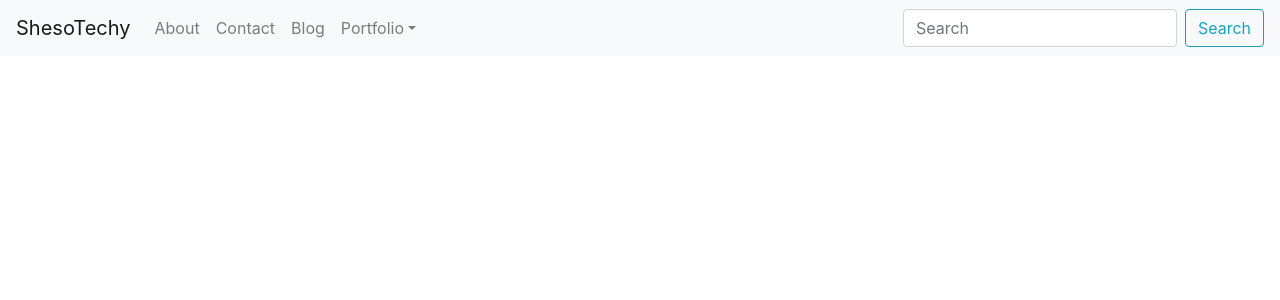
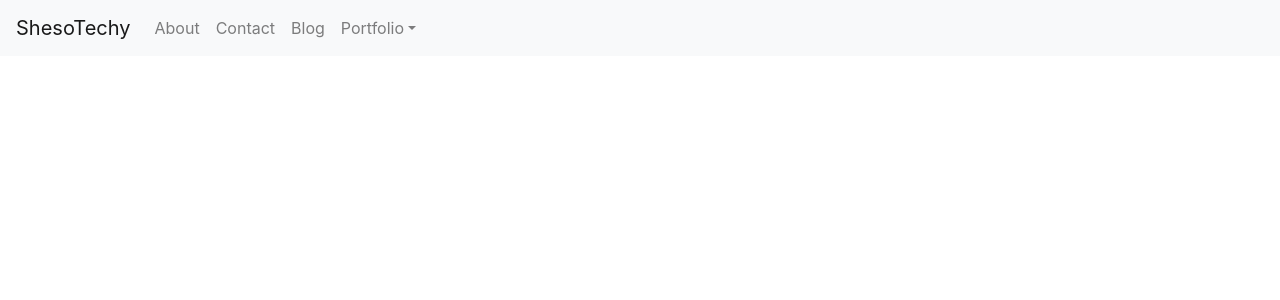
Before and after one commit to ksuares1/shesotechy, a React (Create React App) app in the folder shesotechy/: page / in a window 1280 px wide. Shown: the top 300 px of the page. Built offline with nearby package versions, Linux system fonts and the light colour scheme.

Commit message:
added home component code

```diff
--- a/shesotechy/src/components/Nav/index.js
+++ b/shesotechy/src/components/Nav/index.js
@@ -3,9 +3,7 @@ import "./index.css";
 import Navbar from 'react-bootstrap/Navbar';
 import Nav from 'react-bootstrap/Nav';
 import NavDropdown from 'react-bootstrap/NavDropdown';
-import Form from 'react-bootstrap/Form';
-import FormControl from 'react-bootstrap/FormControl';
-import Button from 'react-bootstrap/Button';
+
 
 
 function NavBar() {
@@ -24,10 +22,6 @@ function NavBar() {
               <NavDropdown.Item href="/blog">Blog</NavDropdown.Item>
             </NavDropdown>
           </Nav>
-          <Form inline>
-            <FormControl type="text" placeholder="Search" className="mr-sm-2" />
-            <Button variant="outline-info">Search</Button>
-          </Form>
         </Navbar.Collapse>
       </Navbar>
 
```
Also changed, not shown: shesotechy/src/components/Home/index.js (added, +13 -0 lines), shesotechy/src/components/Home/index.css (added).
